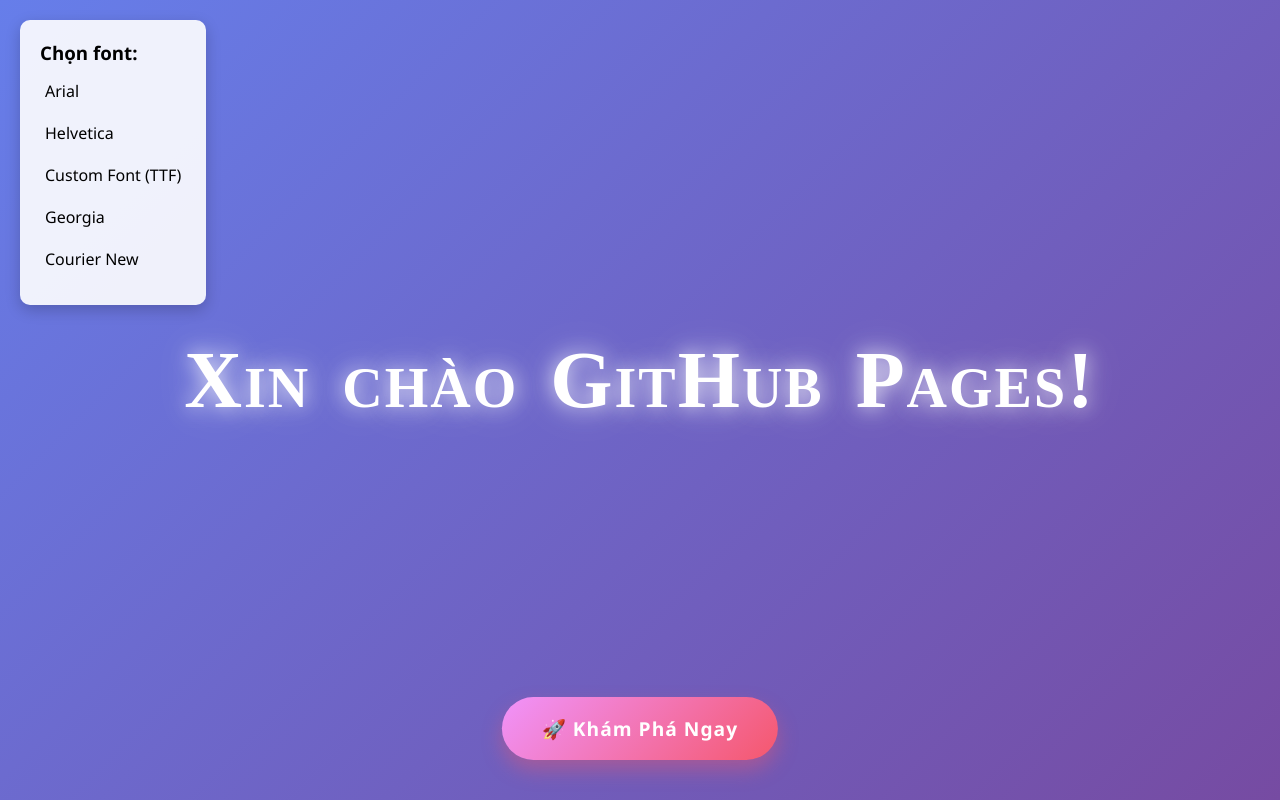
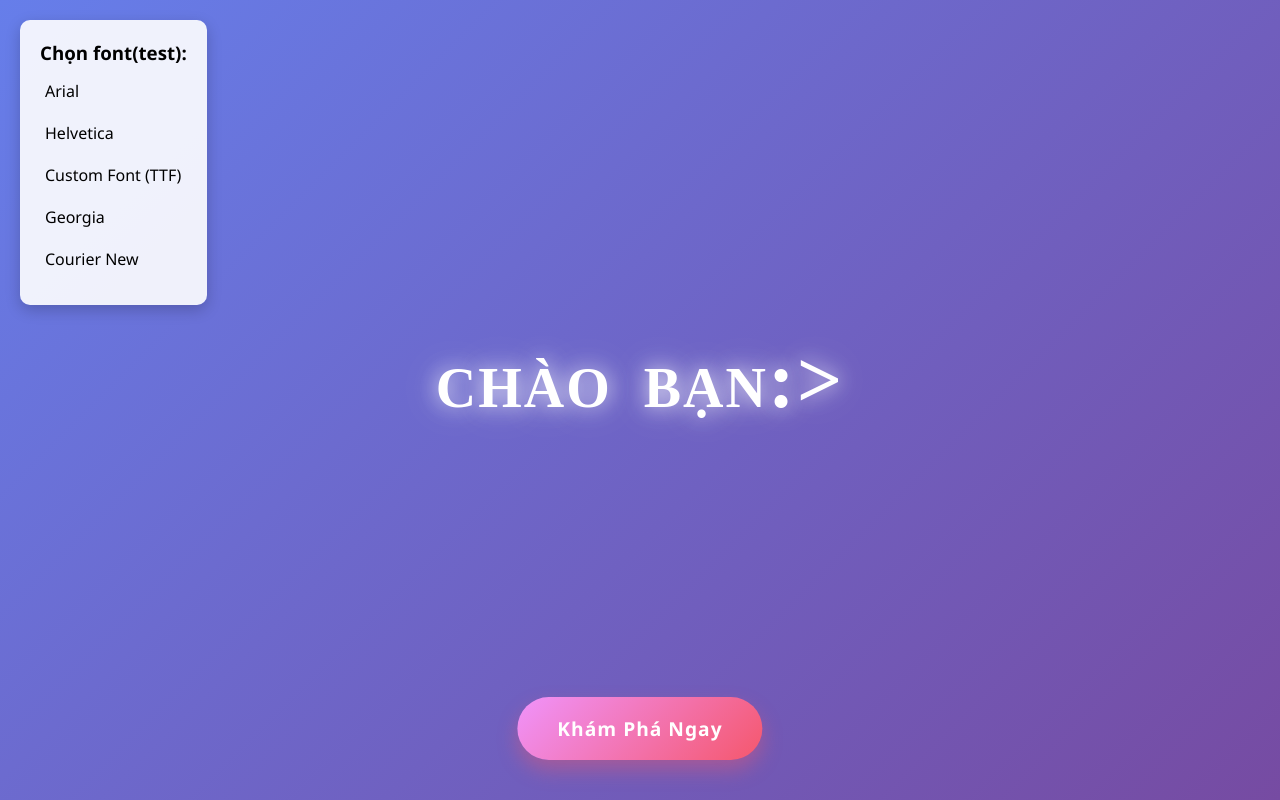
Before and after one commit to vupromax2024/vuplus, a plain HTML site: page index.html in a window 1280 px wide. Drawn offline with Linux system fonts and the light colour scheme; a web font is replaced by a local one.

Commit message:
Update index.html

```diff
--- a/index.html
+++ b/index.html
@@ -114,7 +114,7 @@
 </head>
 <body>
     <div class="font-samples">
-        <h3>Chọn font:</h3>
+        <h3>Chọn font(test):</h3>
         <div class="font-sample-item" onclick="changeFont('Arial')">
             Arial
         </div>
@@ -135,13 +135,13 @@
     <!-- Main content -->
     <div class="main-container">
         <div class="main-text" id="mainText">
-            Xin chào GitHub Pages!
+            chào bạn:>
         </div>
     </div>
 
     <div class="btn-container">
         <a href="page2.html" class="btn-custom">
-            🚀 Khám Phá Ngay
+            Khám Phá Ngay
         </a>
     </div>
 
```
